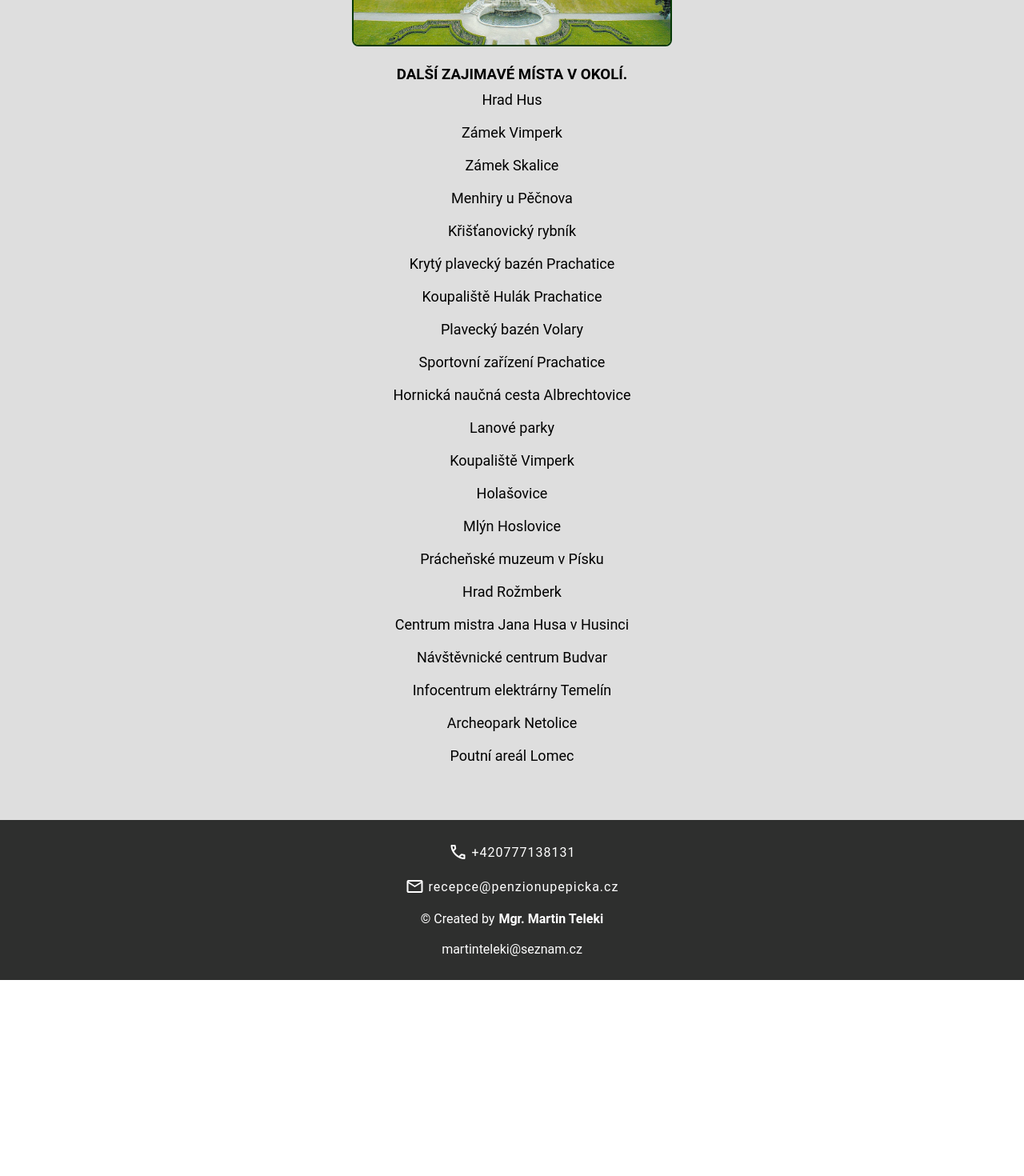
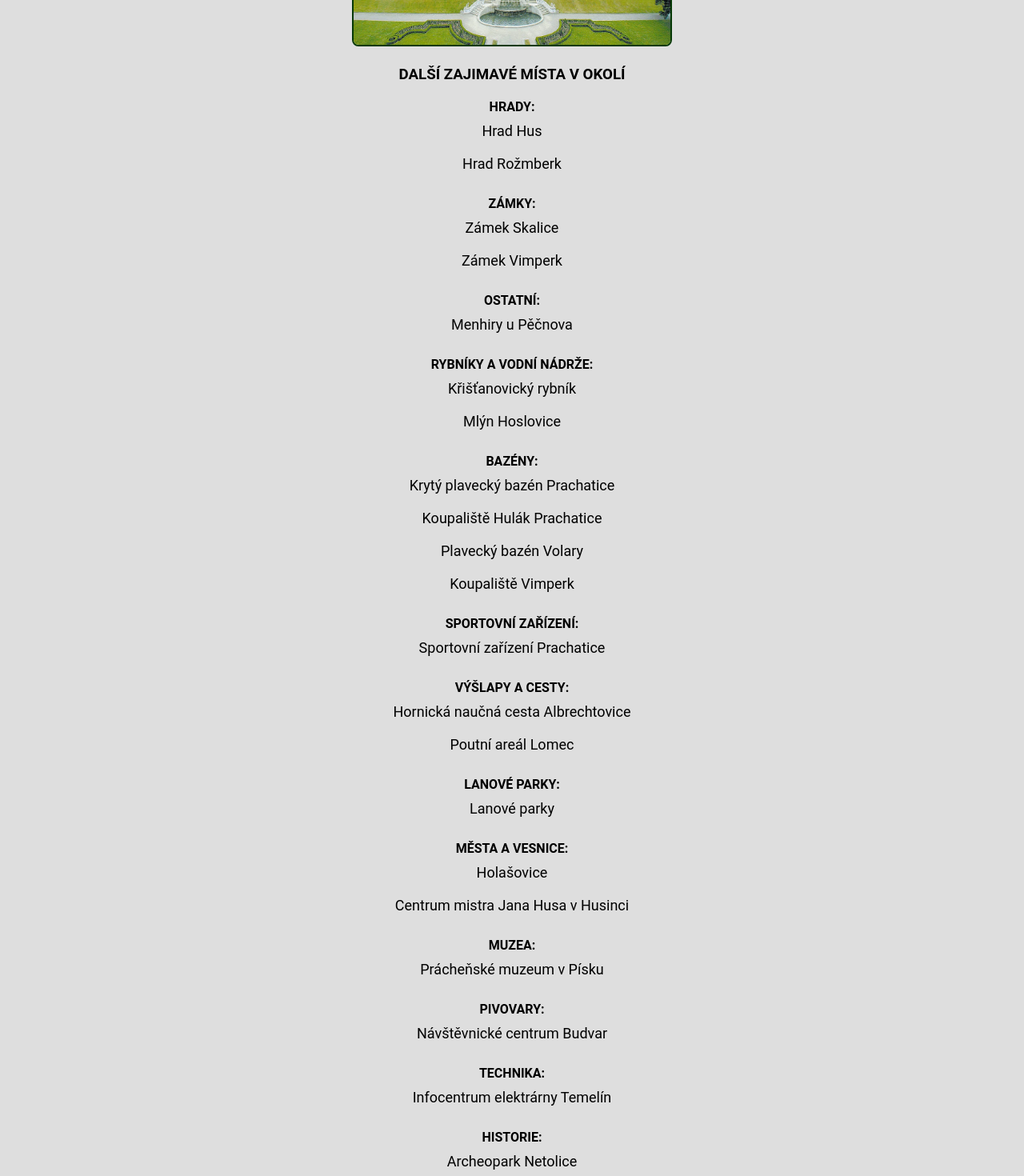
Before and after one commit to MartinTeleki/pensionPepicek, a React (Vite) app: page /aktivity in a window 1280 px wide. Shown: the part 4720-6190 px from the top of the page at 80% size. Before the commit the page ends 5945 px from the top, so only its background shows below. Built offline with nearby package versions, Linux system fonts and the light colour scheme.

Commit message:
added aktivity titles

```diff
--- a/src/Ui/Aktivity.jsx
+++ b/src/Ui/Aktivity.jsx
@@ -197,8 +197,9 @@ function Aktivity() {
         </section>
 
         <section className={styles.section}>
-          <h3>Další zajimavé místa v okolí.</h3>
+          <h3>Další zajimavé místa v okolí</h3>
 
+          <h4>Hrady:</h4>
           <Link
             to="https://www.hrady.cz/?OID=376"
             target="_blank"
@@ -206,6 +207,25 @@ function Aktivity() {
           >
             Hrad Hus
           </Link>
+
+          <Link
+            to="https://www.jiznicechy.cz/turisticke-cile/305-hrad-rozmberk"
+            target="_blank"
+            rel="noopener noreferrer"
+          >
+            Hrad Rožmberk
+          </Link>
+
+          <h4>Zámky:</h4>
+
+          <Link
+            to="http://www.zamekskalice.cz/"
+            target="_blank"
+            rel="noopener noreferrer"
+          >
+            Zámek Skalice
+          </Link>
+
           <Link
             to=" https://www.zamek-vimperk.cz/cs"
             target="_blank"
@@ -213,13 +233,8 @@ function Aktivity() {
           >
             Zámek Vimperk
           </Link>
-          <Link
-            to="http://www.zamekskalice.cz/"
-            target="_blank"
-            rel="noopener noreferrer"
-          >
-            Zámek Skalice
-          </Link>
+
+          <h4>Ostatní:</h4>
           <Link
             to="https://cs-cz.facebook.com/kamennespiraly/"
             target="_blank"
@@ -227,6 +242,8 @@ function Aktivity() {
           >
             Menhiry u Pěčnova
           </Link>
+
+          <h4>Rybníky a vodní nádrže:</h4>
           <Link
             to="http://www.sumava.cz/objekt_az/232-kristanovicky-rybnik/"
             target="_blank"
@@ -234,6 +251,17 @@ function Aktivity() {
           >
             Křišťanovický rybník
           </Link>
+
+          <Link
+            to=" https://www.muzeum-st.cz/cs/mlyn-hoslovice/"
+            target="_blank"
+            rel="noopener noreferrer"
+          >
+            Mlýn Hoslovice
+          </Link>
+
+          <h4>Bazény:</h4>
+
           <Link
             to="http://szmpt.cz/plavecky-bazen/"
             target="_blank"
@@ -241,6 +269,7 @@ function Aktivity() {
           >
             Krytý plavecký bazén Prachatice
           </Link>
+
           <Link
             to="https://www.sumava.info/volny-cas/koupani-a-vodni-sporty/verejne-koupaliste-hulak-prachatice/"
             target="_blank"
@@ -255,9 +284,21 @@ function Aktivity() {
           >
             Plavecký bazén Volary
           </Link>
+
+          <Link
+            to="https://www.mesto.vimperk.cz/cz/koupaliste/120/"
+            target="_blank"
+            rel="noopener noreferrer"
+          >
+            Koupaliště Vimperk
+          </Link>
+
+          <h4>Sportovní zařízení:</h4>
           <Link to="http://szmpt.cz/" target="_blank" rel="noopener noreferrer">
             Sportovní zařízení Prachatice
           </Link>
+
+          <h4>Výšlapy a cesty:</h4>
           <Link
             to=" https://www.jiznicechy.cz/turisticke-cile/699-hornicka-naucna-stezka-albrechtovice"
             target="_blank"
@@ -266,19 +307,23 @@ function Aktivity() {
             Hornická naučná cesta Albrechtovice
           </Link>
           <Link
+            to="https://www.jiznicechy.cz/turisticke-cile/202-poutni-areal-lomec"
+            target="_blank"
+            rel="noopener noreferrer"
+          >
+            Poutní areál Lomec
+          </Link>
+          <h4>Lanové parky:</h4>
+          <Link
             to="https://www.sumava.info/volny-cas/lanove-parky/"
             target="_blank"
             rel="noopener noreferrer"
           >
             Lanové parky
           </Link>
-          <Link
-            to="https://www.mesto.vimperk.cz/cz/koupaliste/120/"
-            target="_blank"
-            rel="noopener noreferrer"
-          >
-            Koupaliště Vimperk
-          </Link>
+
+          <h4>Města a vesnice:</h4>
+
           <Link
             to=" https://www.jiznicechy.cz/turisticke-cile/33-holasovice-unesco-selske-baroko"
             target="_blank"
@@ -286,13 +331,17 @@ function Aktivity() {
           >
             Holašovice
           </Link>
+
           <Link
-            to=" https://www.muzeum-st.cz/cs/mlyn-hoslovice/"
+            to="https://www.jiznicechy.cz/turisticke-cile/392-centrum-mistra-jana-husa-husinec"
             target="_blank"
             rel="noopener noreferrer"
           >
-            Mlýn Hoslovice
+            Centrum mistra Jana Husa v Husinci
           </Link>
+
+          <h4>Muzea:</h4>
+
           <Link
             to="https://www.jiznicechy.cz/turisticke-cile/369-prachenske-muzeum-v-pisku"
             target="_blank"
@@ -300,20 +349,9 @@ function Aktivity() {
           >
             Prácheňské muzeum v Písku
           </Link>
-          <Link
-            to="https://www.jiznicechy.cz/turisticke-cile/305-hrad-rozmberk"
-            target="_blank"
-            rel="noopener noreferrer"
-          >
-            Hrad Rožmberk
-          </Link>
-          <Link
-            to="https://www.jiznicechy.cz/turisticke-cile/392-centrum-mistra-jana-husa-husinec"
-            target="_blank"
-            rel="noopener noreferrer"
-          >
-            Centrum mistra Jana Husa v Husinci
-          </Link>
+
+          <h4>Pivovary:</h4>
+
           <Link
             to=" https://www.jiznicechy.cz/turisticke-cile/134-navstevnicke-centrum-budvar"
             target="_blank"
@@ -321,6 +359,8 @@ function Aktivity() {
           >
             Návštěvnické centrum Budvar
           </Link>
+
+          <h4>Technika:</h4>
           <Link
             to="https://www.cez.cz/cs/o-spolecnosti/kontakty-skupina-cez/informacni-centra/jaderna-elektrarna-temelin.html"
             target="_blank"
@@ -328,19 +368,13 @@ function Aktivity() {
           >
             Infocentrum elektrárny Temelín
           </Link>
+          <h4>Historie:</h4>
           <Link
             to="https://www.jiznicechy.cz/turisticke-cile/343-archeopark-netolice"
             target="_blank"
             rel="noopener noreferrer"
           >
             Archeopark Netolice
-          </Link>
-          <Link
-            to="https://www.jiznicechy.cz/turisticke-cile/202-poutni-areal-lomec"
-            target="_blank"
-            rel="noopener noreferrer"
-          >
-            Poutní areál Lomec
           </Link>
         </section>
       </article>
--- a/src/Ui/Aktivity.module.css
+++ b/src/Ui/Aktivity.module.css
@@ -40,7 +40,8 @@
 }
 
 .section h3,
-.section h2 {
+.section h2,
+.section h4 {
   text-transform: uppercase;
   margin-top: 20px;
 }
```
